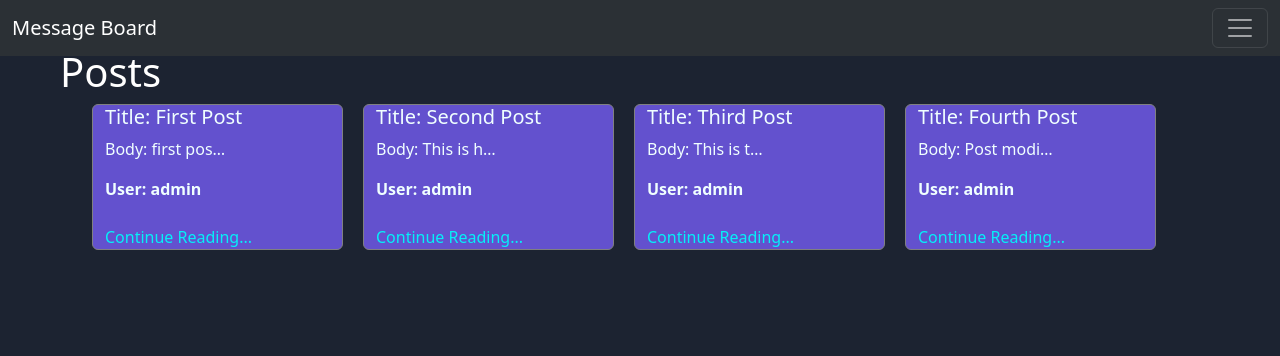
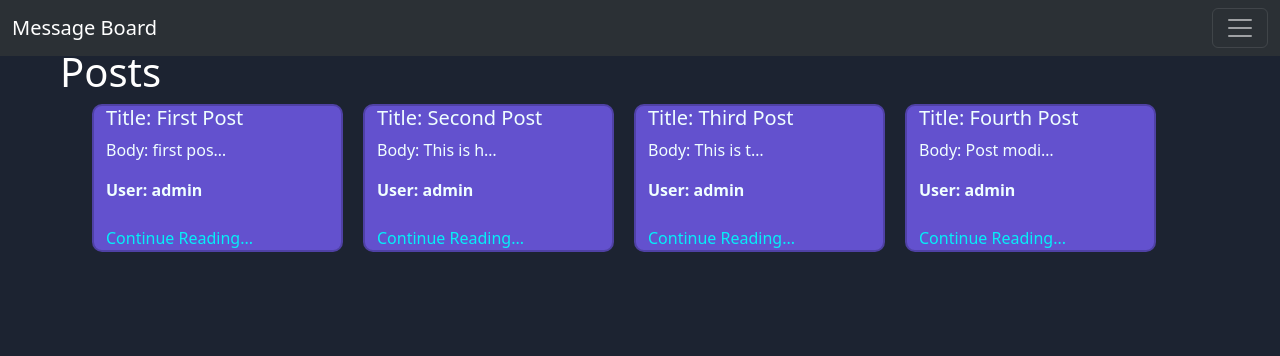
Before and after one commit to ZaneM201/mb, a Django app: page /posts/ in a window 1280 px wide. Shown: the top 356 px of the page. Run offline with Django 5.2, Linux system fonts and the light colour scheme; data comes from the database, SQL or seed files in the repository.

Commit message:
posts borders rounded

```diff
--- a/static/css/about.css
+++ b/static/css/about.css
@@ -0,0 +1,3 @@
+div{
+    border: solid 1px rgb(83, 19, 185);
+}
--- a/static/css/list.css
+++ b/static/css/list.css
@@ -2,7 +2,8 @@
     background-color: #6351ce;
     color: azure;
     display: flex;
-    border: solid 1px grey;
+    border: solid 2px rgba(0, 0, 0, 0.2);
+    border-radius: 10px;
     margin-bottom: 20px;
     margin-right: 20px;
 }
```
Also changed, not shown: templates/pages/about.html (+5 -3 lines).
